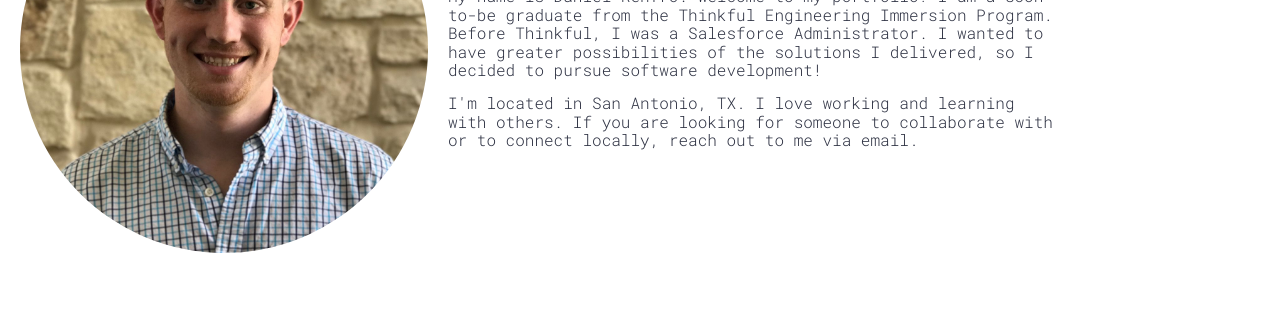
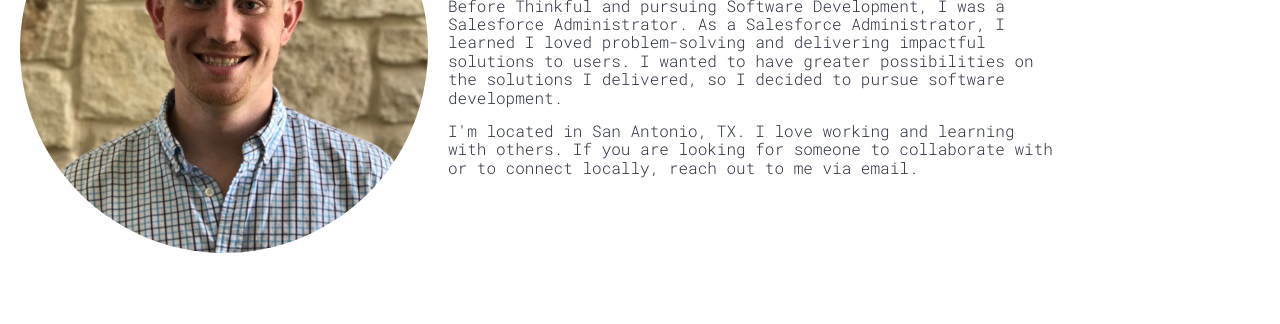
Before and after one commit to danieljrenfro/portfolio, a plain HTML site: page index.html in a window 1280 px wide. Shown: the part 276-600 px from the top of the page. Drawn offline with nearby package versions, Linux system fonts and the light colour scheme.

Commit message:
Update intro bio to reflect graduating from Thinkful

```diff
--- a/index.html
+++ b/index.html
@@ -35,7 +35,7 @@
           </div>
           <div class="item item-large">
             <h2>Intro</h2>
-            <p>My name is Daniel Renfro. Welcome to my portfolio! I am a soon-to-be graduate from the Thinkful Engineering Immersion Program. Before Thinkful, I was a Salesforce Administrator. I wanted to have greater possibilities of the solutions I delivered, so I decided to pursue software development!</p>
+            <p>My name is Daniel Renfro. Welcome to my portfolio! I am a graduate from the Thinkful Engineering Immersion Program. Before Thinkful and pursuing Software Development, I was a Salesforce Administrator. As a Salesforce Administrator, I learned I loved problem-solving and delivering impactful solutions to users. I wanted to have greater possibilities on the solutions I delivered, so I decided to pursue software development.</p>
 
             <p>I'm located in San Antonio, TX. I love working and learning with others. If you are looking for someone to collaborate with or to connect locally, reach out to me via email.</p>
           </div>
```
